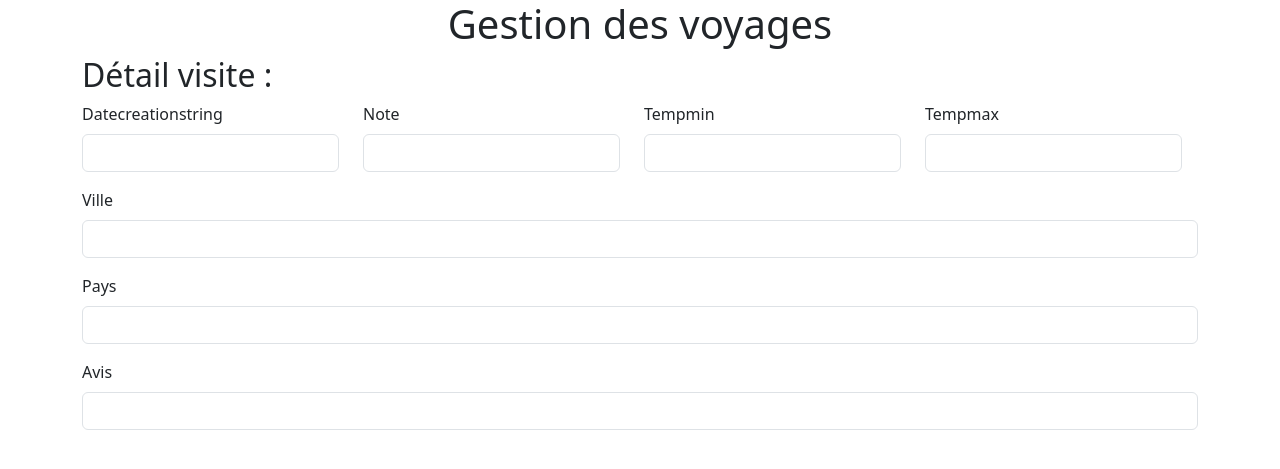
After one commit to drogoss/MesVoyage, a Symfony app: template templates/admin/admin.voyage.edit.html.twig in a window 1280 px wide. The commit adds this page. Shown: the top 469 px of the page. Run offline with Twig, Linux system fonts and the light colour scheme; the template is opened without the code that fills it, so the values that code supplies are empty; form fields are guessed from the names that the template uses; some libraries are stand-ins or nearby versions.

Commit message:
Phase 11 : ORM (modification d'un enregistrement).

```diff
--- a/composer.json
+++ b/composer.json
@@ -14,6 +14,7 @@
         "fzaninotto/faker": "^1.5",
         "phpdocumentor/reflection-docblock": "^5.3",
         "phpstan/phpdoc-parser": "^1.24",
+        "sensio/framework-extra-bundle": "*",
         "symfony/apache-pack": "^1.0",
         "symfony/asset": "5.4.*",
         "symfony/console": "5.4.*",
--- a/config/bundles.php
+++ b/config/bundles.php
@@ -12,4 +12,5 @@ return [
     Symfony\Bundle\MonologBundle\MonologBundle::class => ['all' => true],
     Symfony\Bundle\MakerBundle\MakerBundle::class => ['dev' => true],
     Doctrine\Bundle\FixturesBundle\DoctrineFixturesBundle::class => ['dev' => true, 'test' => true],
+    Sensio\Bundle\FrameworkExtraBundle\SensioFrameworkExtraBundle::class => ['all' => true],
 ];
--- a/config/services.yaml
+++ b/config/services.yaml
@@ -19,6 +19,5 @@ services:
             - '../src/DependencyInjection/'
             - '../src/Entity/'
             - '../src/Kernel.php'
-
     # add more service definitions when explicit configuration is needed
     # please note that last definitions always *replace* previous ones
--- a/src/Entity/Visite.php
+++ b/src/Entity/Visite.php
@@ -74,7 +74,7 @@ class Visite
         }
     }
 
-    public function setDatecreation(?DateTimeInterface $datecreation): static
+    public function setDatecreation(?DateTimeInterface $datecreation): Static
     {
         $this->datecreation = $datecreation;
 
--- /dev/null
+++ b/templates/admin/admin.voyage.edit.html.twig
@@ -0,0 +1,35 @@
+{% extends "baseadmin.html.twig" %}
+
+{% block body %}
+    <h2>Détail visite :</h2>
+    {{ form_start(formvisite) }}
+    <div class="row">
+        <div class="col">
+            <div class="row">
+                <div class="col-auto">
+                    {{ form_row(formvisite.datecreationstring) }}
+                </div>
+                <div class="col-auto">
+                    {{ form_row(formvisite.note) }}
+                </div>
+                <div class="col-auto">
+                    {{ form_row(formvisite.tempmin) }}
+                </div>
+                <div class="col-auto">
+                    {{ form_row(formvisite.tempmax) }}
+                </div>
+                {{ form_row(formvisite.ville) }}
+                {{ form_row(formvisite.pays) }}
+            </div>
+            <div class="col">
+
+            </div>
+        </div>
+        <div class="row0">
+            <div class="col">
+                {{ form_row(formvisite.avis) }}
+            </div>
+        </div>
+    </div>
+    {{ form_end(formvisite) }}
+{% endblock %}
--- a/templates/baseadmin.html.twig
+++ b/templates/baseadmin.html.twig
@@ -4,11 +4,12 @@
 {% block stylsheets %}{% endblock %}
 
 {% block top %}
-    <div class="container">
-        <!--titre-->
+      <div class="container">
+        <!-- titre -->
         <div class="text-center">
             <h1>Gestion des voyages</h1>
         </div>
+
     </div>
 {% endblock %}
 
```
Also changed, not shown: src/Controller/admin/AdminVoyagesController.php (+29 -0 lines), src/Form/VisiteType.php (added, +40 -0 lines), templates/admin/admin.voyages.html.twig (+10 -7 lines), 4 other files.
